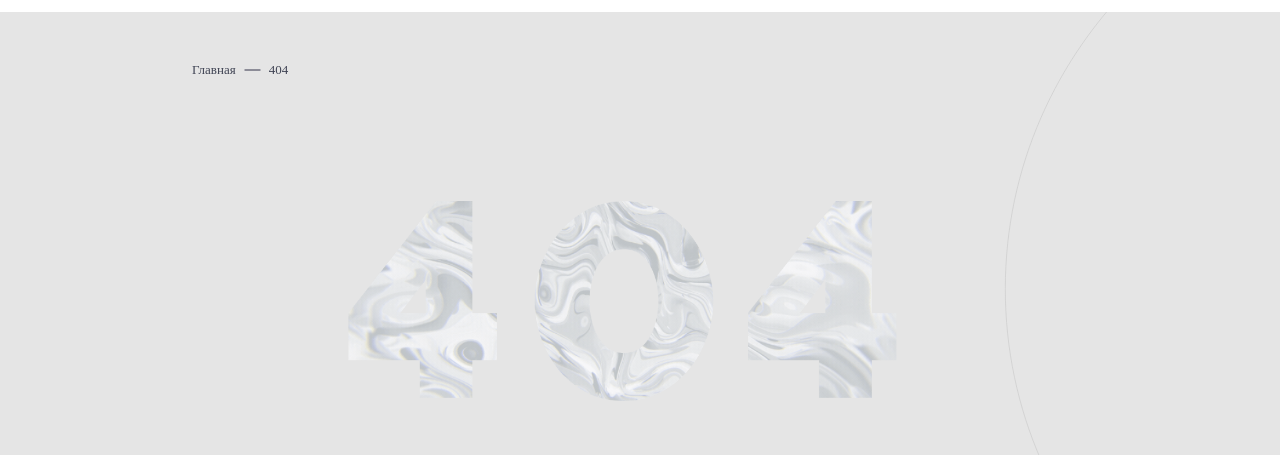
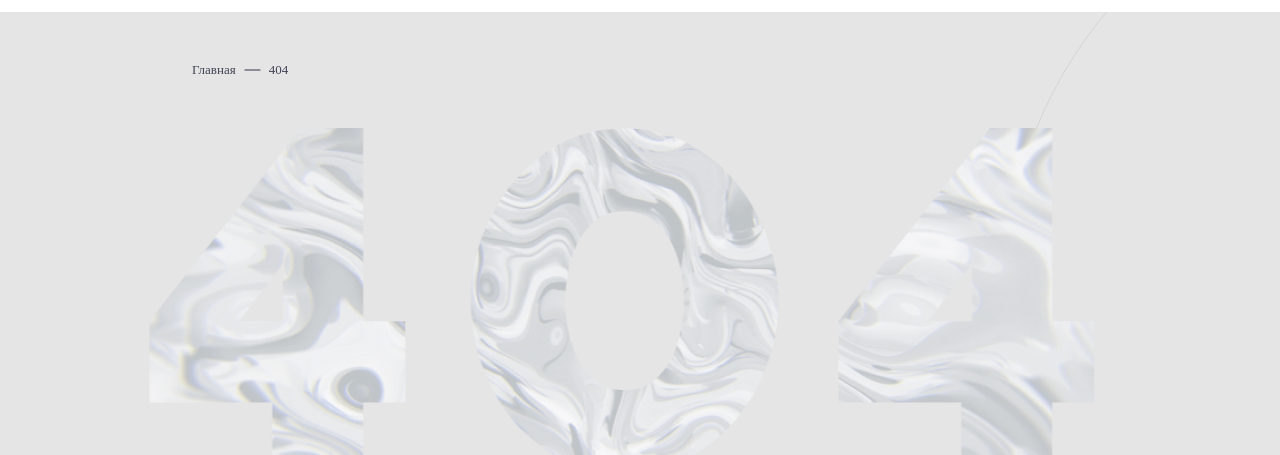
Before and after one commit to Job-Kyungu-Master-Programmer/cdo_page_error, a website: page index.html in a window 1280 px wide. Shown: the part 74-529 px from the top of the page. Drawn offline with Linux system fonts and the light colour scheme.

Commit message:
Reserved copy the veritable codes

```diff
--- a/index.html
+++ b/index.html
@@ -133,7 +133,7 @@
                                              </div>
                                         </div>
                                      </div> -->
-                                    <!-- <img class="error-affichage-image" src="img/massk-group-404-section.png" alt="Error 404">                                  -->
+                                    <img class="error-affichage-image" src="img/massk-group-404-section.png" alt="Error 404">
                                    <h1 class="error-affichage-title">
                                     Ошибка 404
                                   </h1>
--- a/sass/main.scss
+++ b/sass/main.scss
@@ -503,30 +503,19 @@ Main===================================================*/
                              @include flex-row-center-center();
                              flex-direction: column;
                              text-align: center;
-                            //  z-index: 2;
+                             z-index: 2;
                              transform: translateX(8%);
                              width: 1113.04px;
-                            //  background: gray;
 
-                                      &::before {
-                                           content: "";
-                                           width: 800px;
-                                           height: 200px;
-                                           background-image: url('../img/massk-group-404-section.png');
-                                           background-position: center center;
-                                           background-size: contain;
-                                           background-repeat: no-repeat;
-
-                                           &::after {
-                                                 content: "";
-                                                  width: 800px;
-                                                  height: 200px;
-                                                  background-image: url('../img/ellipse-section.png');
-                                                  background-position: center center;
-                                                  background-size: contain;
-                                                  background-repeat: no-repeat;
-                                             }
-                                      }
+                                   //    &::before {
+                                   //         content: "";
+                                   //         width: 800px;
+                                   //         height: 200px;
+                                   //         background-image: url('../img/massk-group-404-section.png');
+                                   //         background-position: center center;
+                                   //         background-size: contain;
+                                   //         background-repeat: no-repeat;
+                                   //    }
 
 
 
```
Also changed, not shown: css/style.css, 1 other file.
